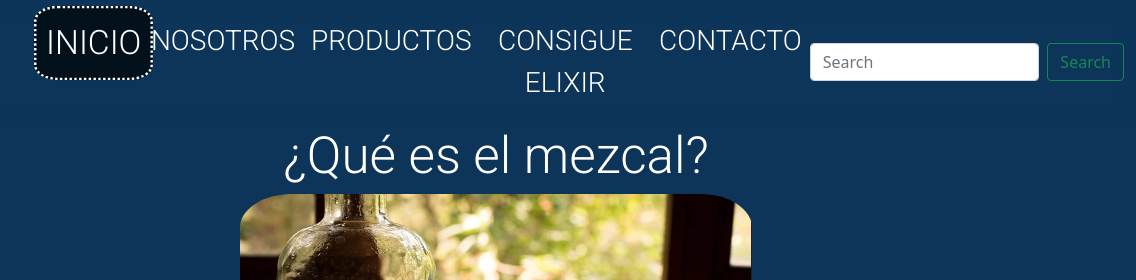
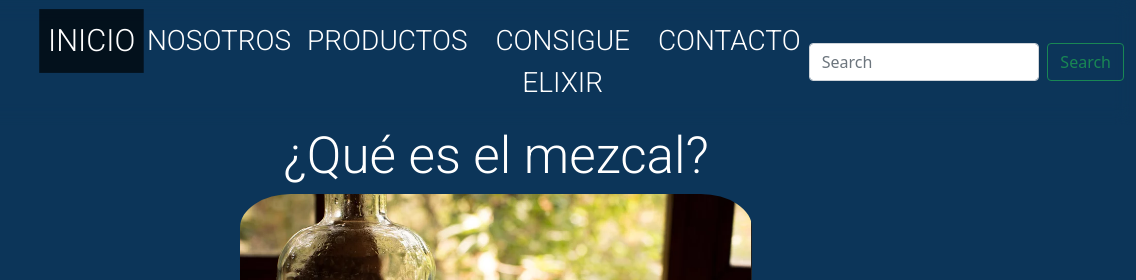
Before and after one commit to Javix33/Elixir1-AlbertoGarcia, a plain HTML site: page index.html in a window 1280 px wide. In both pictures the pointer is over the link "INICIO". Shown: the top 280 px of the page, 144-1280 px from the left. Drawn offline with nearby package versions, Linux system fonts and the light colour scheme.

Commit message:
corregida animacion de vinculos nav

```diff
--- a/css/estilos.css
+++ b/css/estilos.css
@@ -31,9 +31,7 @@
 
 @media screen and (min-width:1000px) {
   .nav__vinculo:hover {
-    transform: scale(1.2);
-    border: dotted white 2px;
-    border-radius: 20%;
+    transform: scale(1.1);
     transition: all .5s;
     cursor: pointer;
     background-color: rgba(0, 0, 0, 0.678)
```
